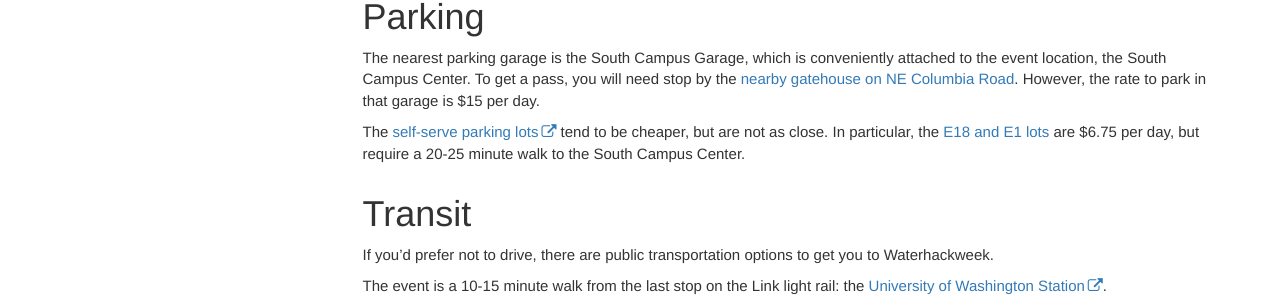
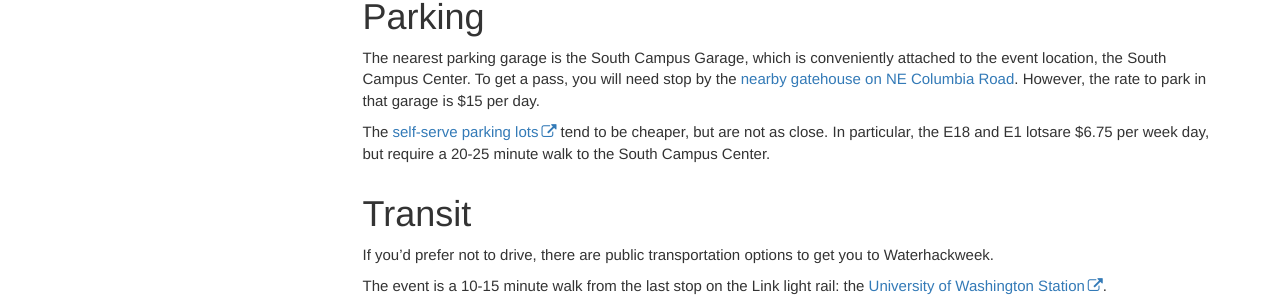
Before and after one commit to waterhackweek/wiki, a Jekyll site: the page built from pages/travel_and_lodging.md, in a window 1280 px wide and 1282 px high. Shown: the part 685-992 px from the top of the window. Built offline with Jekyll 4.4.1, drawn with Linux system fonts in a browser that asks for light colours; nearby versions of some CDN libraries; comment, search, counter and statistics services are not loaded.

Commit message:
Update travel_and_lodging.md

```diff
--- a/pages/travel_and_lodging.md
+++ b/pages/travel_and_lodging.md
@@ -28,7 +28,7 @@ Options for lodging: Hotels that are close to the UW campus include the Marriott
 
 The nearest parking garage is the South Campus Garage, which is conveniently attached to the event location, the South Campus Center. To get a pass, you will need stop by the [nearby gatehouse on NE Columbia Road](uw.edu/maps/?south-gatehouse-ne-columbia-road). However, the rate to park in that garage is $15 per day.
 
-The [self-serve parking lots](https://transportation.uw.edu/park/visitor/self-serve) tend to be cheaper, but are not as close. In particular, the [E18 and E1 lots](uw.edu/maps/?emergency-phone-18) are $6.75 per day, but require a 20-25 minute walk to the South Campus Center.
+The [self-serve parking lots](https://transportation.uw.edu/park/visitor/self-serve) tend to be cheaper, but are not as close. In particular, the E18 and E1 lotsare $6.75 per week day, but require a 20-25 minute walk to the South Campus Center.
 
 # Transit
 
```
